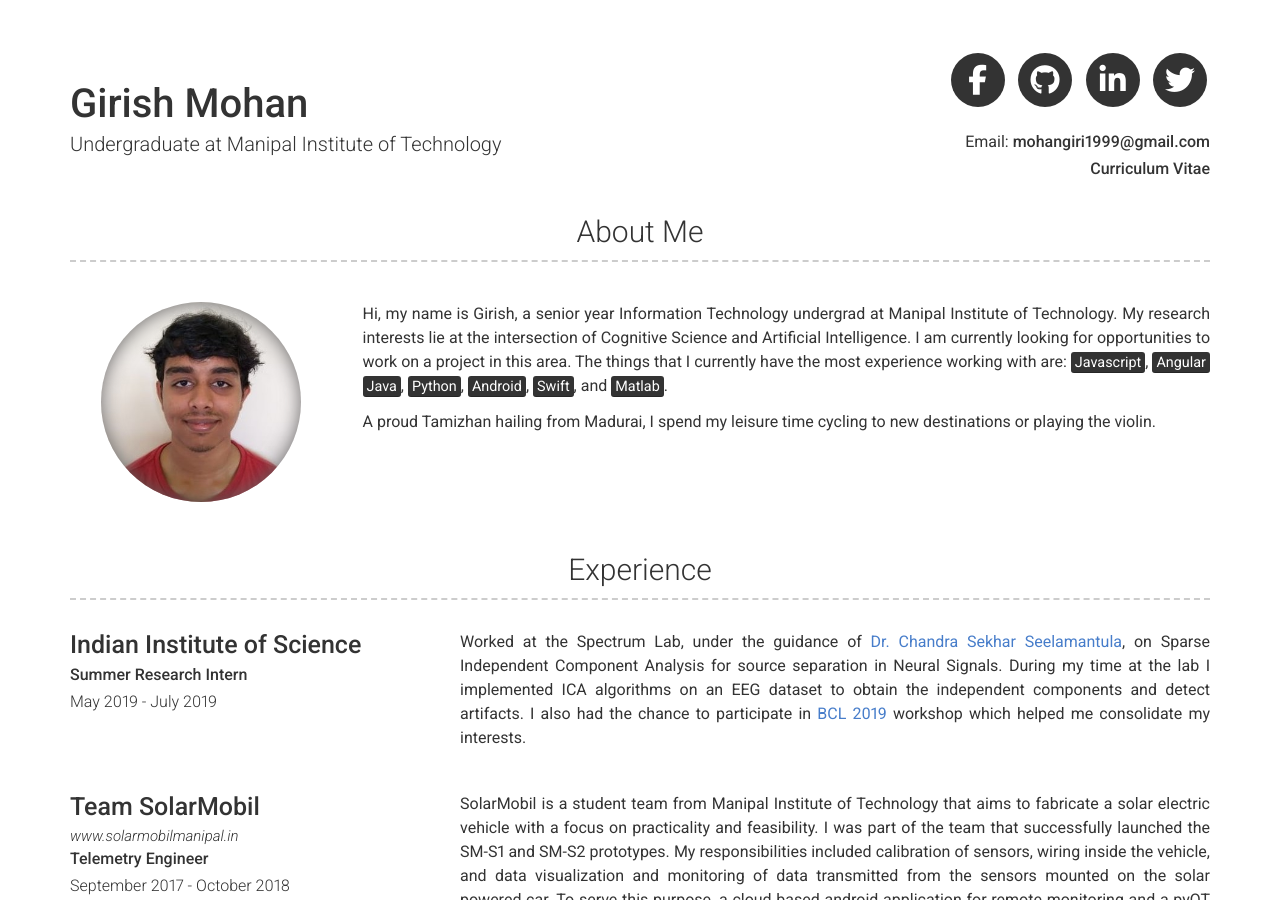
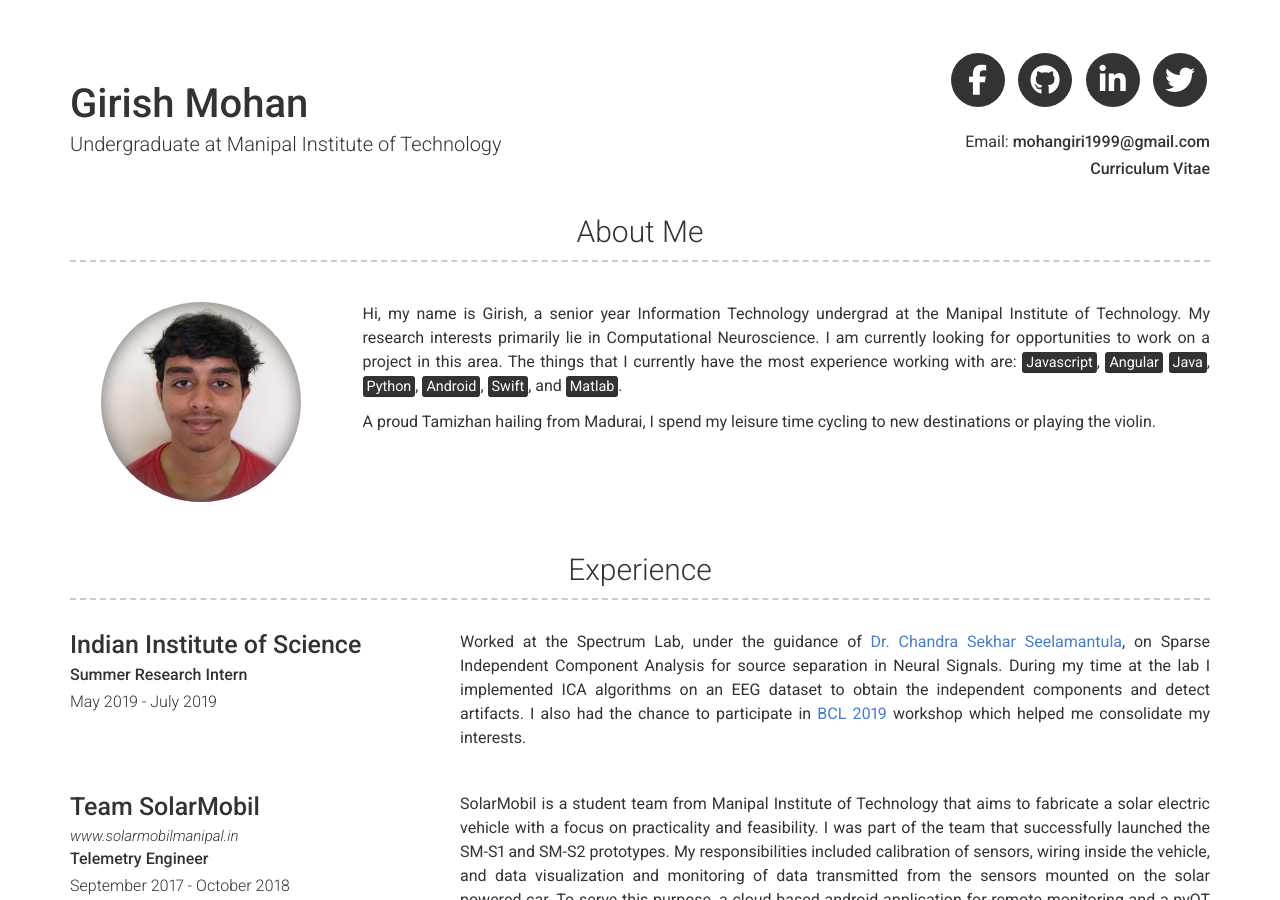
Before and after one commit to girishmm/girishmm.github.io, a Jekyll site: the page built from index.md, in a window 1280 px wide and 900 px high. Built offline with Jekyll 4.4.1, drawn with Linux system fonts in a browser that asks for light colours; nearby versions of some CDN libraries.

Commit message:
Updated CV

```diff
--- a/_config.yml
+++ b/_config.yml
@@ -19,10 +19,10 @@ linkedin_username: girishmm
 # about_title: About Me
 about_profile_image: images/profile.jpeg
 about_content: | # this will include new lines to allow paragraphs
-  Hi, my name is Girish, a senior year Information Technology undergrad at Manipal Institute of
-  Technology. My research interests lie at the intersection of Cognitive Science and Artificial
-  Intelligence. I am currently looking for opportunities to work on a project in this area. The
-  things that I currently have the most experience working with are:
+  Hi, my name is Girish, a senior year Information Technology undergrad at the Manipal Institute of
+  Technology. My research interests primarily lie in Computational Neuroscience. I am currently
+  looking for opportunities to work on a project in this area. The things that I currently have
+  the most experience working with are:
   <mark>Javascript</mark>,
   <mark>Angular</mark>
   <mark>Java</mark>,
```
